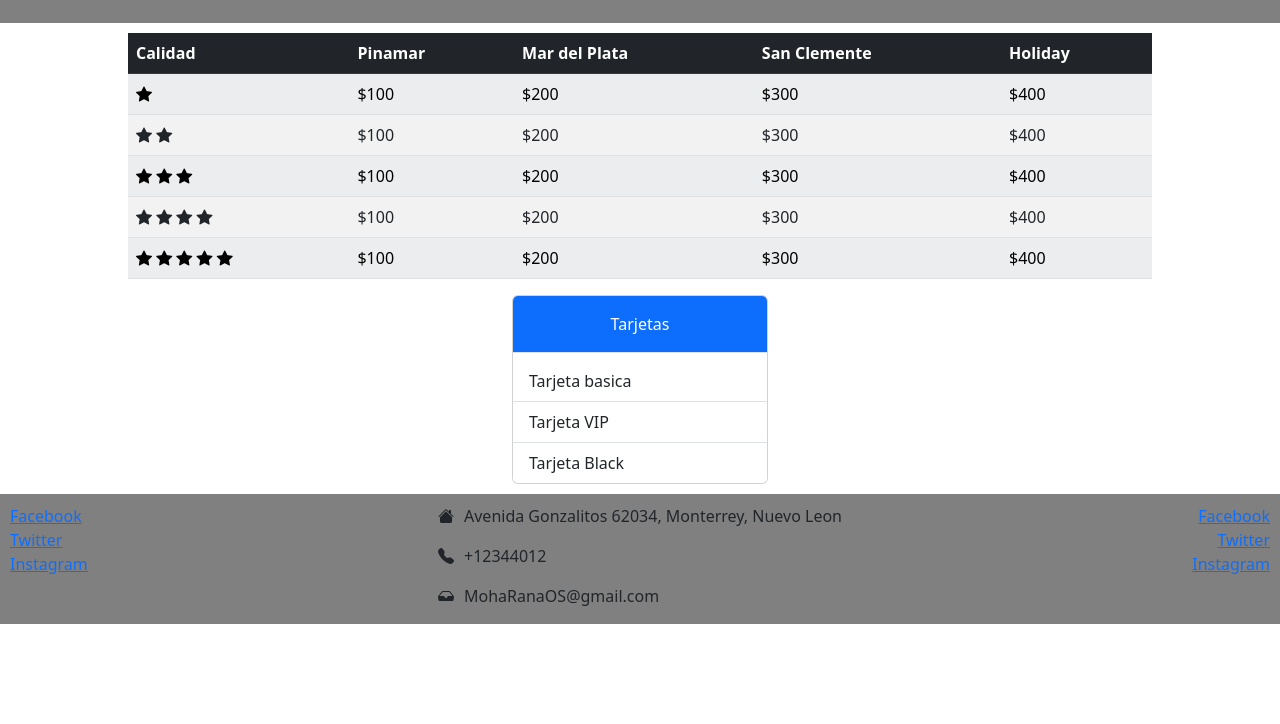
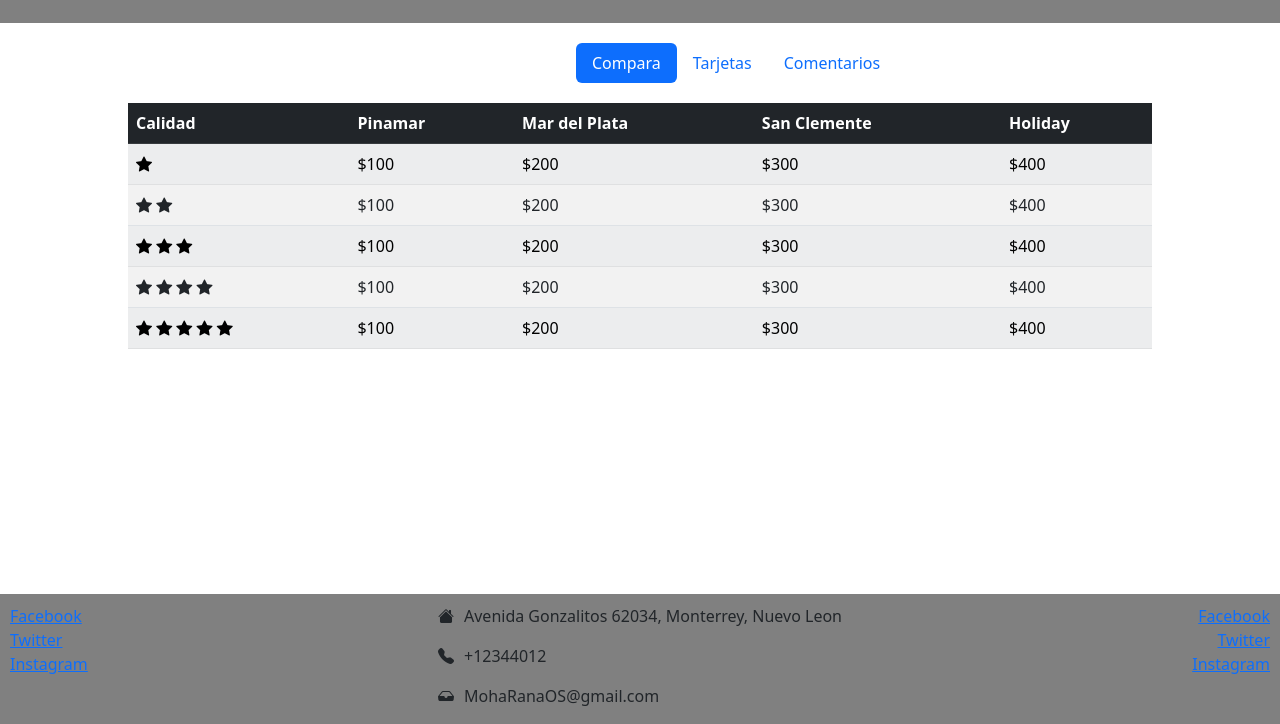
Before and after one commit to MohRaNa/guia-hoteles, a website: page price.html in a window 1280 px wide. Shown: the part 123-847 px from the top of the page. Before the commit the page ends 800 px from the top, so only its background shows below. Drawn offline with nearby package versions, Linux system fonts and the light colour scheme.

Commit message:
Added tabs and pills[

```diff
--- a/price.html
+++ b/price.html
@@ -29,8 +29,20 @@
     <div class="hotel-top">
       <h1>Hoteles</h1>
   </div>
-
-      <table class="table table-striped">
+    <ul class="nav nav-pills" id="myTab" role="tablist">
+      <li class="nav-item">
+        <a class="nav-link active" id="tabla-contenido-tab" data-bs-toggle="pill" href="#tabla-contenido" role="tab" aria-controls="tabla-contenido" aria-selected="true">Compara</a>
+      </li>
+      <li class="nav-item">
+        <a class="nav-link" id="tarjetas-tab" data-bs-toggle="pill" href="#tarjetas" role="tab" aria-controls="tarjetas" aria-selected="false">Tarjetas</a>
+      </li>
+      <li class="nav-item">
+        <a class="nav-link" id="comentarios-tab" data-bs-toggle="pill" href="#comentarios" role="tab" aria-controls="comentarios" aria-selected="false">Comentarios</a>
+      </li>
+    </ul>
+      <div class="tab-content" id="myTabContent">
+        <div class="tab-pane fade show active" id="tabla-contenido" role="tabpanel" aria-labelledby="tabla-contenido-tab">
+        <table class="table table-striped" >
           <thead class="table-dark">
             <th>Calidad</th>
             <th>Pinamar</th>
@@ -94,7 +106,9 @@
             <td>$400</td>
           </tbody>
         </table>
-    <div class="card d-flex card-prices justify-content-center">
+      </div>
+      </div>
+      <div class="card d-flex card-prices justify-content-center tab-pane fade" id="tarjetas" role="tabpanel" aria-lalledby="tarjetas-tab">
         <ul class="list-group list-group-flush">
           <li class="list-group-item card-title p-3 mb-2 bg-primary text-white">Tarjetas</li>
           <li class="list-group-item">Tarjeta basica</li>
@@ -102,6 +116,10 @@
           <li class="list-group-item">Tarjeta Black</li>
         </ul>
       </div>
+      <div class="tab-pane fade comentarios" id="comentarios" role="tabpanel" aria-labelledby="comentarios-tab">
+        <p>Comentarios</p>
+      </div>
+
   <footer>
     <div class="row">
       <div class="col-sm-4 d-flex flex-column">
@@ -123,5 +141,9 @@
     </div>
     </div>
   </footer>
+
+  <script src="node_modules/jquery/dist/jquery.min.js"></script></script>
+	<script src="node_modules/popper.js/dist/popper.min.js"></script></script>
+	<script src="node_modules/bootstrap/dist/js/bootstrap.min.js"></script>
   </body>
 </html>
```
Also changed, not shown: index.html (+4 -0 lines). Lines whose indentation alone changed are shown as unchanged.
